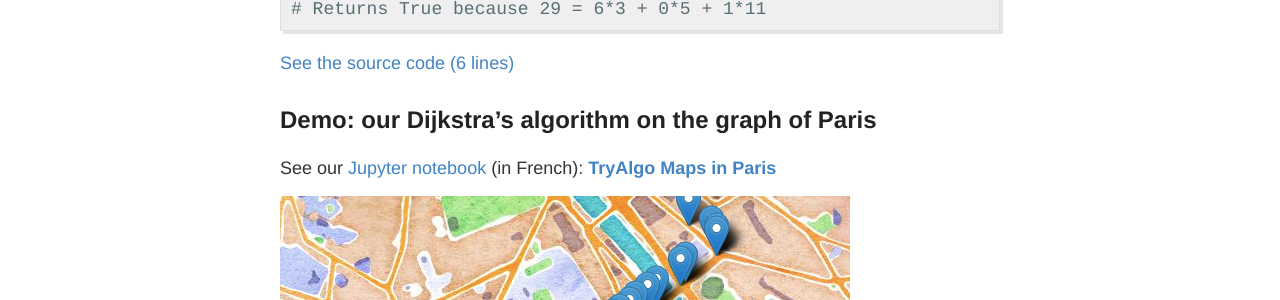
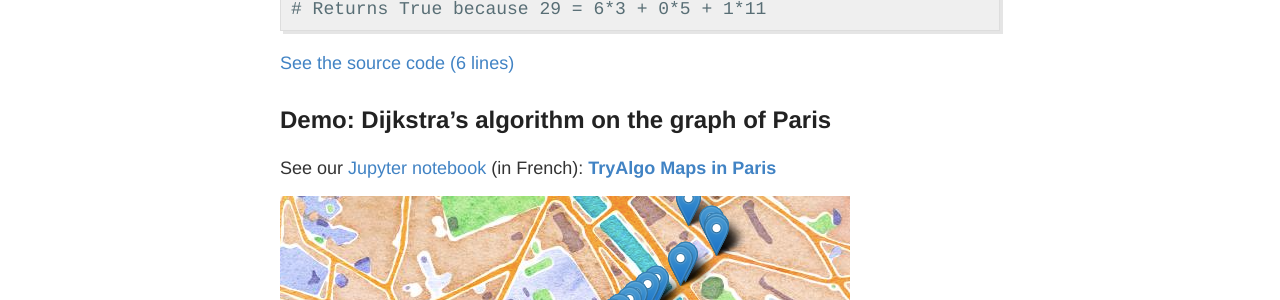
Before and after one commit to jilljenn/tryalgo.org, a Jekyll site: the page built from code/index.md, in a window 1280 px wide. Shown: the part 759-1059 px from the top of the page. Built offline with Jekyll 4.4.1, drawn with Linux system fonts in a browser that asks for light colours; nearby versions of some CDN libraries.

Commit message:
Tiny edit

```diff
--- a/code/index.md
+++ b/code/index.md
@@ -27,7 +27,7 @@ print(coin_change([3, 5, 11], 29))
 
 <a href="http://pythonhosted.org/tryalgo/_modules/tryalgo/subsetsum.html#coin_change" target="_blank">See the source code (6 lines)</a>
 
-## Demo: our Dijkstra's algorithm on the graph of Paris
+## Demo: Dijkstra's algorithm on the graph of Paris
 
 See our [Jupyter notebook](http://nbviewer.jupyter.org/github/jilljenn/tryalgo/blob/master/examples/TryAlgo%20Maps%20in%20Paris.ipynb) (in French): [**TryAlgo Maps in Paris**](http://nbviewer.jupyter.org/github/jilljenn/tryalgo/blob/master/examples/TryAlgo%20Maps%20in%20Paris.ipynb)
 
```
